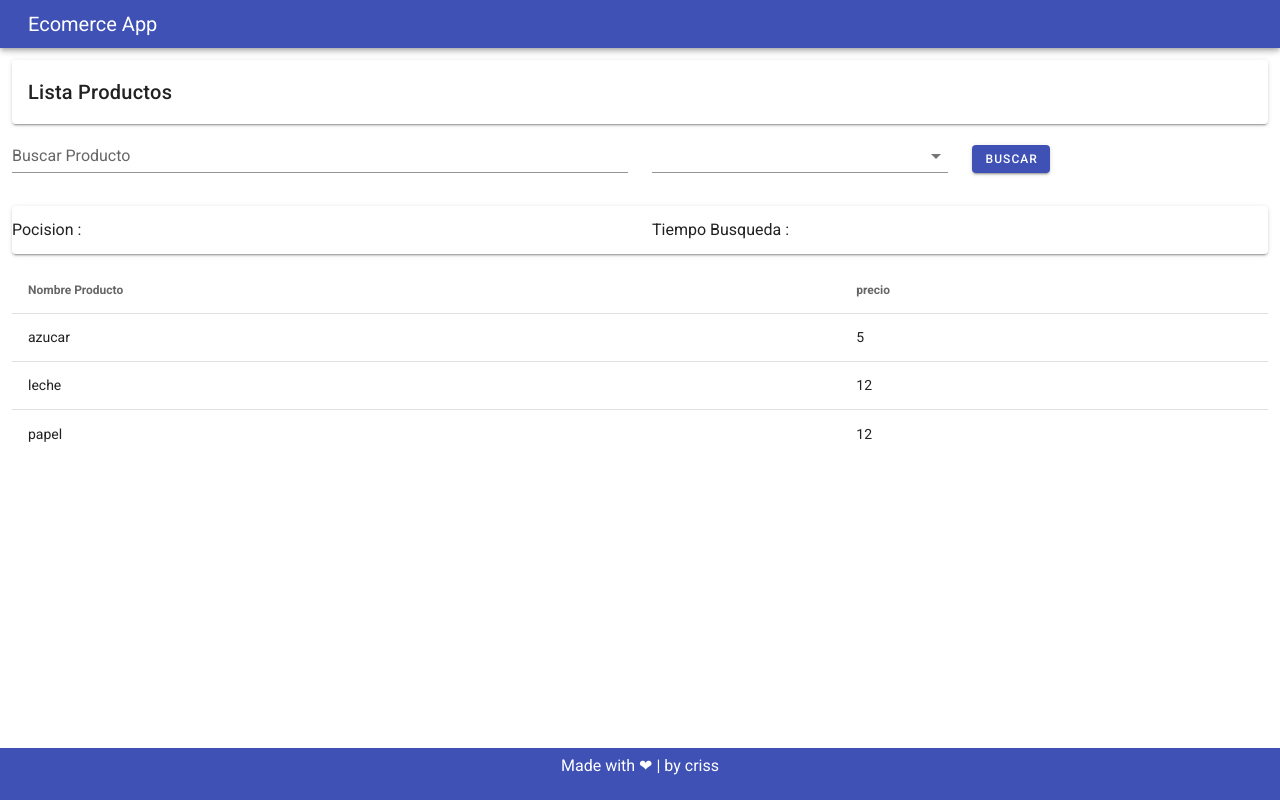
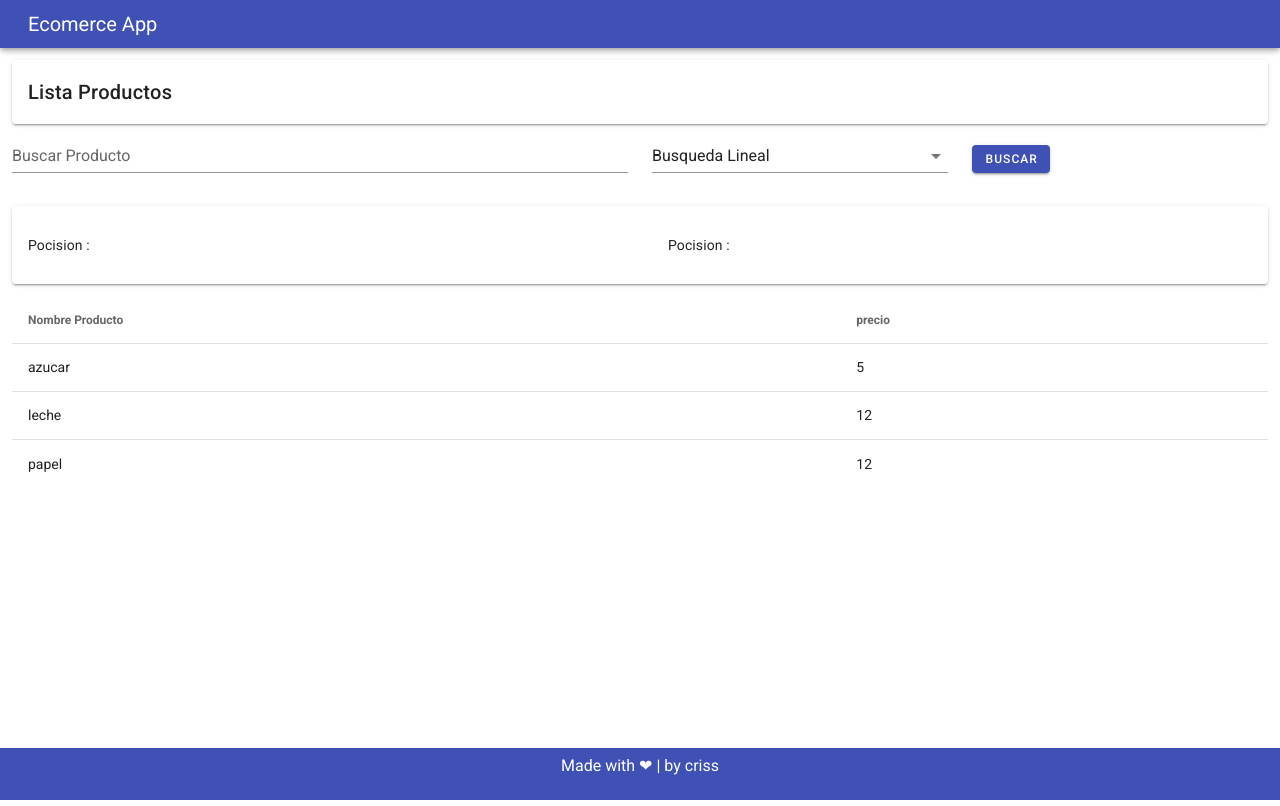
Before and after one commit to crisswebapp/Abarrofarma, a Nuxt app: page /farma in a window 1280 px wide. Built offline with nearby package versions, Linux system fonts and the light colour scheme.

Commit message:
modified:   pages/farma/index.vue 	modified:   store/store.js

```diff
--- a/pages/farma/index.vue
+++ b/pages/farma/index.vue
@@ -7,13 +7,16 @@
       <v-col cols="12">
         <v-row align="center">
           <v-col cols="5" sm="6">
-            <v-text-field label="Buscar Producto"></v-text-field>
+            <v-text-field
+              v-model="dataText"
+              label="Buscar Producto"
+            ></v-text-field>
           </v-col>
           <v-col cols="3">
-            <v-select :items="tiposBusqueda"></v-select>
+            <v-select v-model="modelOp" :items="tiposBusqueda"></v-select>
           </v-col>
           <v-col cols="3">
-            <v-btn color="indigo" dark small>
+            <v-btn color="indigo" dark small @click="getBusLineal(dataText)">
               Buscar
             </v-btn>
           </v-col>
@@ -22,8 +25,12 @@
       <v-col>
         <v-card>
           <v-row>
-            <v-col>Pocision : {{ pocisionItem }}</v-col>
-            <v-col>Tiempo Busqueda : {{ tiempoBusqueda }}</v-col>
+            <v-col>
+              <v-card-text> Pocision : {{ infoBusqueda.index }} </v-card-text>
+            </v-col>
+            <v-col>
+              <v-card-text> Pocision : {{ infoBusqueda.tiempo }} </v-card-text>
+            </v-col>
           </v-row>
         </v-card>
       </v-col>
@@ -42,8 +49,8 @@
             </thead>
             <tbody>
               <tr v-for="item in items" :key="item.name">
-                <td>{{ item.valor.nombre }}</td>
-                <td>{{ item.valor.precio }}</td>
+                <td>{{ item.nombre }}</td>
+                <td>{{ item.precio }}</td>
               </tr>
             </tbody>
           </template>
@@ -54,14 +61,15 @@
 </template>
 
 <script>
-import { data } from '~/store/store'
+import { data, busLineal } from '~/store/store'
 export default {
   components: {},
   data() {
     return {
+      modelOp: 'Busqueda Lineal',
+      dataText: null,
       items: null,
-      pocisionItem: null,
-      tiempoBusqueda: null,
+      infoBusqueda: {},
       tiposBusqueda: ['Busqueda Lineal', 'Busqueda Binaria']
     }
   },
@@ -70,7 +78,19 @@ export default {
   },
   methods: {
     generarData: function() {
-      this.items = data().hijos[0].hijos
+      this.items = data().hijos[0].hijos.map(prodcuto => {
+        let newprod = {}
+        newprod['nombre'] = prodcuto.valor.nombre
+        newprod['precio'] = prodcuto.valor.precio
+        return newprod
+      })
+    },
+    getBusLineal: function(data) {
+      try {
+        this.infoBusqueda = busLineal(data, this.items)
+      } catch (error) {
+        console.error(error)
+      }
     }
   }
 }
--- a/store/store.js
+++ b/store/store.js
@@ -100,6 +100,21 @@ class Arbol {
   }
 }
 
+let busLineal = (valor, array) => {
+  let timeNow = Date.now()
+  let n = array.length
+  let res = {}
+  for (let i = 0; i < n; i++) {
+    if (array[i].nombre === valor) {
+      res['index'] = i
+    }
+  }
+  console.log('ahora ' + timeNow / 1000 + 'despues ' + Date.now() / 1000)
+  res['tiempo'] = (Date.now() - timeNow) / 1000
+  console.log('Total Tiempo ' + res.tiempo)
+  return res
+}
+
 function data() {
   //se crea el arbol
   let t = new Arbol()
@@ -119,4 +134,4 @@ function data() {
   let result = t.buscarBFS('malacatan')
   return result
 }
-export { data }
+export { data, busLineal }
```
